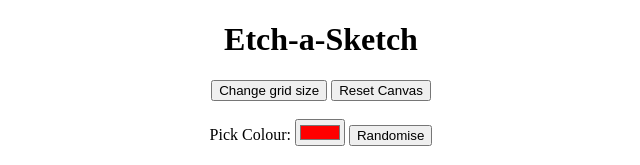
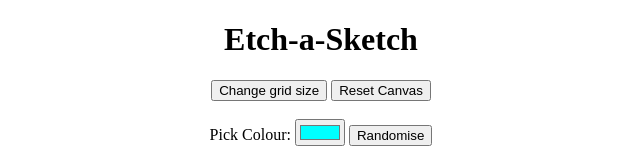
Before and after one commit to snippetsBySam/etch-a-sketch, a plain HTML site: page index.html in a window 1280 px wide. Shown: the top 165 px of the page, 319-959 px from the left. Drawn offline with Linux system fonts and the light colour scheme.

Commit message:
update readme

```diff
--- a/index.html
+++ b/index.html
@@ -14,7 +14,7 @@
         <br/>
         <div>
             <label for="colorWell">Pick Colour:</label>
-            <input type="color" value="#ff0000" id="colorWell">
+            <input type="color" value="#00FFFF" id="colorWell">
             <button id="random">Randomise</button>
         </div>
 
```
Also changed, not shown: 1 other file.
